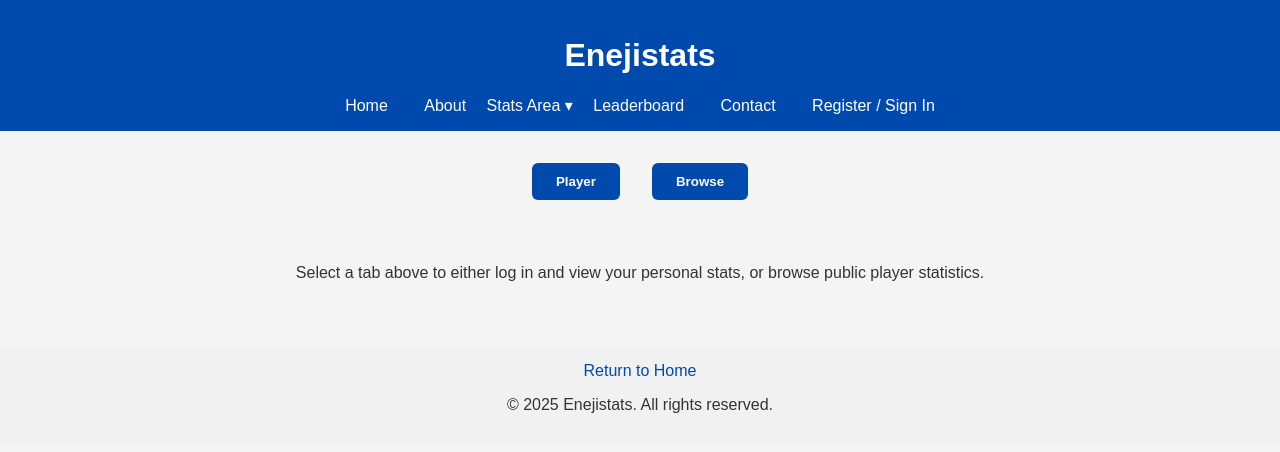
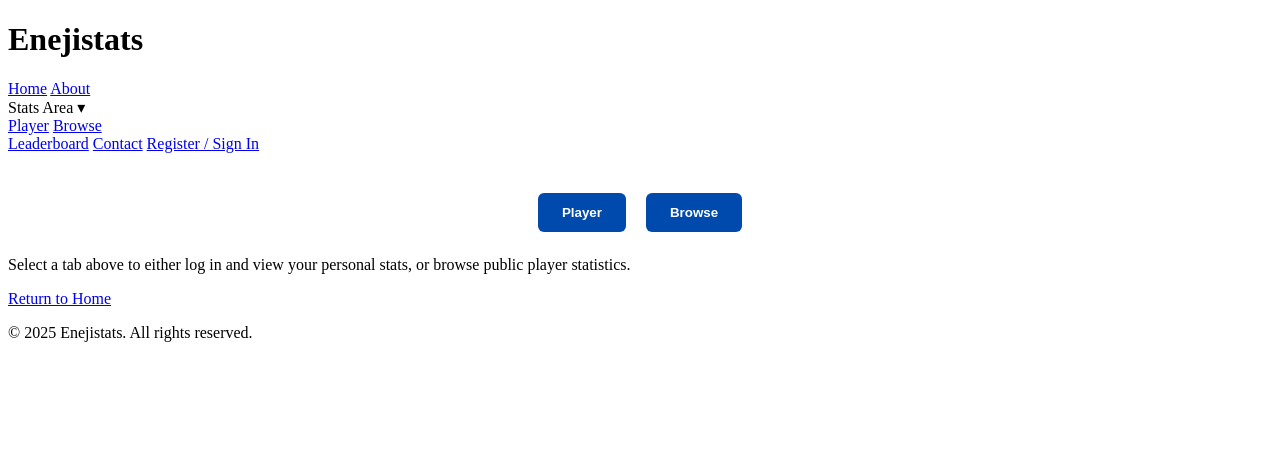
Before and after one commit to EnejiStats/Enejistats, a FastAPI app: page /stats in a window 1280 px wide. Shown: the top 452 px of the page. Run offline with FastAPI, Linux system fonts and the light colour scheme.

Commit message:
Update stats-area.css

```diff
--- a/backend/static/css/stats-area.css
+++ b/backend/static/css/stats-area.css
@@ -1,70 +1,11 @@
 
-body {
-  font-family: Arial, sans-serif;
-  margin: 0;
-  padding: 0;
-  background: #f4f4f4;
-  color: #333;
-}
-
-header {
-  background-color: #004aad;
-  padding: 1rem;
-  color: white;
+.tabs {
+  margin-top: 2rem;
   text-align: center;
 }
-
-nav {
-  margin-top: 1rem;
-}
-
-nav a {
-  margin: 0 1rem;
-  color: white;
-  text-decoration: none;
-}
-
-.dropdown {
-  display: inline-block;
-  position: relative;
-}
-
-.dropbtn {
-  cursor: pointer;
-}
-
-.dropdown-content {
-  display: none;
-  position: absolute;
-  background-color: #004aad;
-  min-width: 120px;
-  z-index: 1;
-}
-
-.dropdown:hover .dropdown-content {
-  display: block;
-}
-
-.dropdown-content a {
-  display: block;
-  color: white;
-  padding: 0.5rem 1rem;
-  text-decoration: none;
-}
-
-.dropdown-content a:hover {
-  background-color: #00337a;
-}
-
-.tabs {
-  display: flex;
-  justify-content: center;
-  gap: 2rem;
-  margin: 2rem 0;
-}
-
 .tabs button {
-  padding: 0.7rem 1.5rem;
+  margin: 0.5rem;
+  padding: 0.75rem 1.5rem;
   background-color: #004aad;
   color: white;
   border: none;
@@ -72,26 +13,6 @@ nav a {
   cursor: pointer;
   font-weight: bold;
 }
-
 .tabs button:hover {
   background-color: #00337a;
 }
-
-.content-area {
-  text-align: center;
-  padding: 1rem;
-}
-
-footer {
-  text-align: center;
-  padding: 1rem;
-  background-color: #f1f1f1;
-  margin-top: 2rem;
-}
-
-footer .links a {
-  display: block;
-  margin-bottom: 0.5rem;
-  text-decoration: none;
-  color: #004aad;
-}
```
